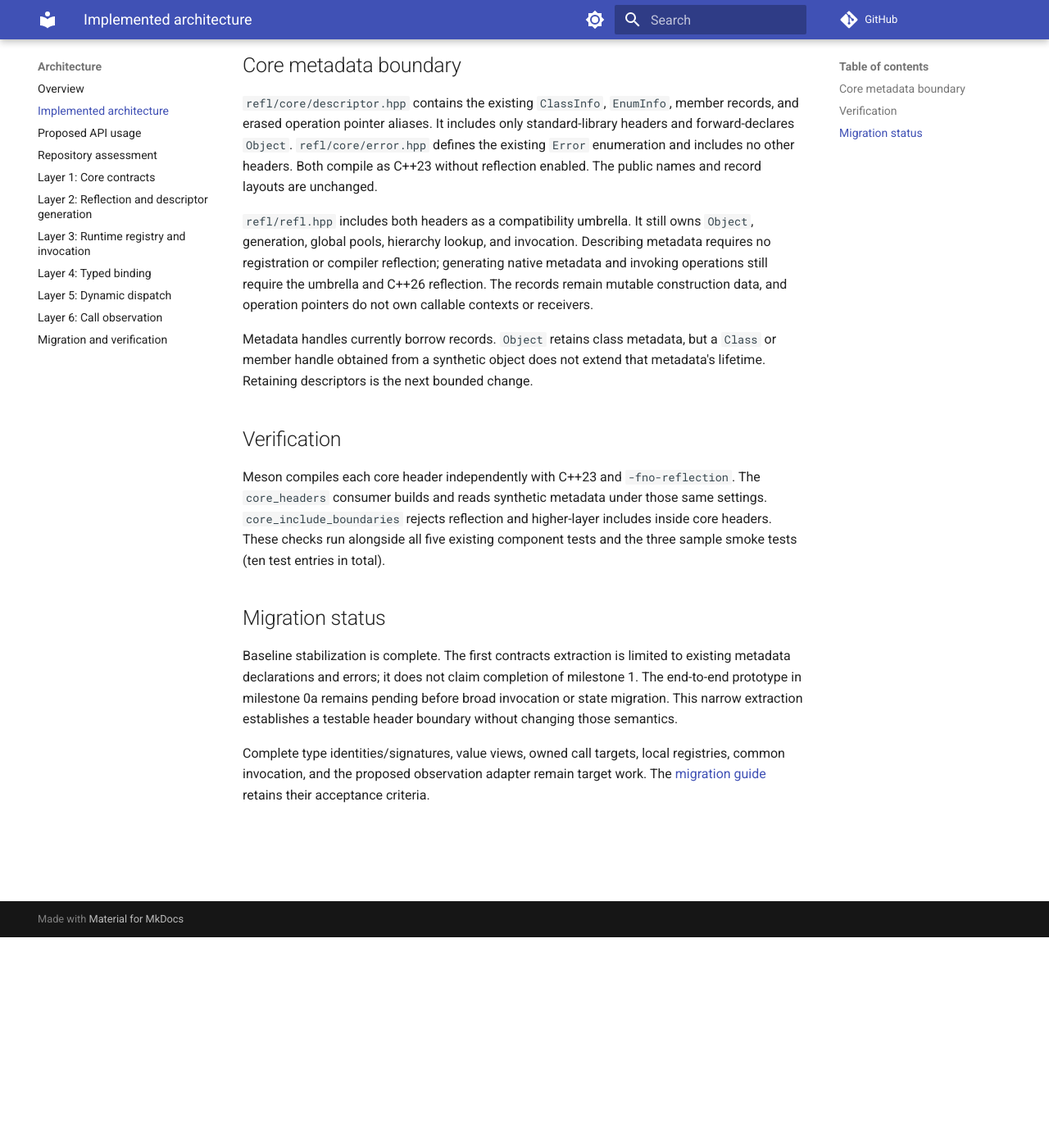
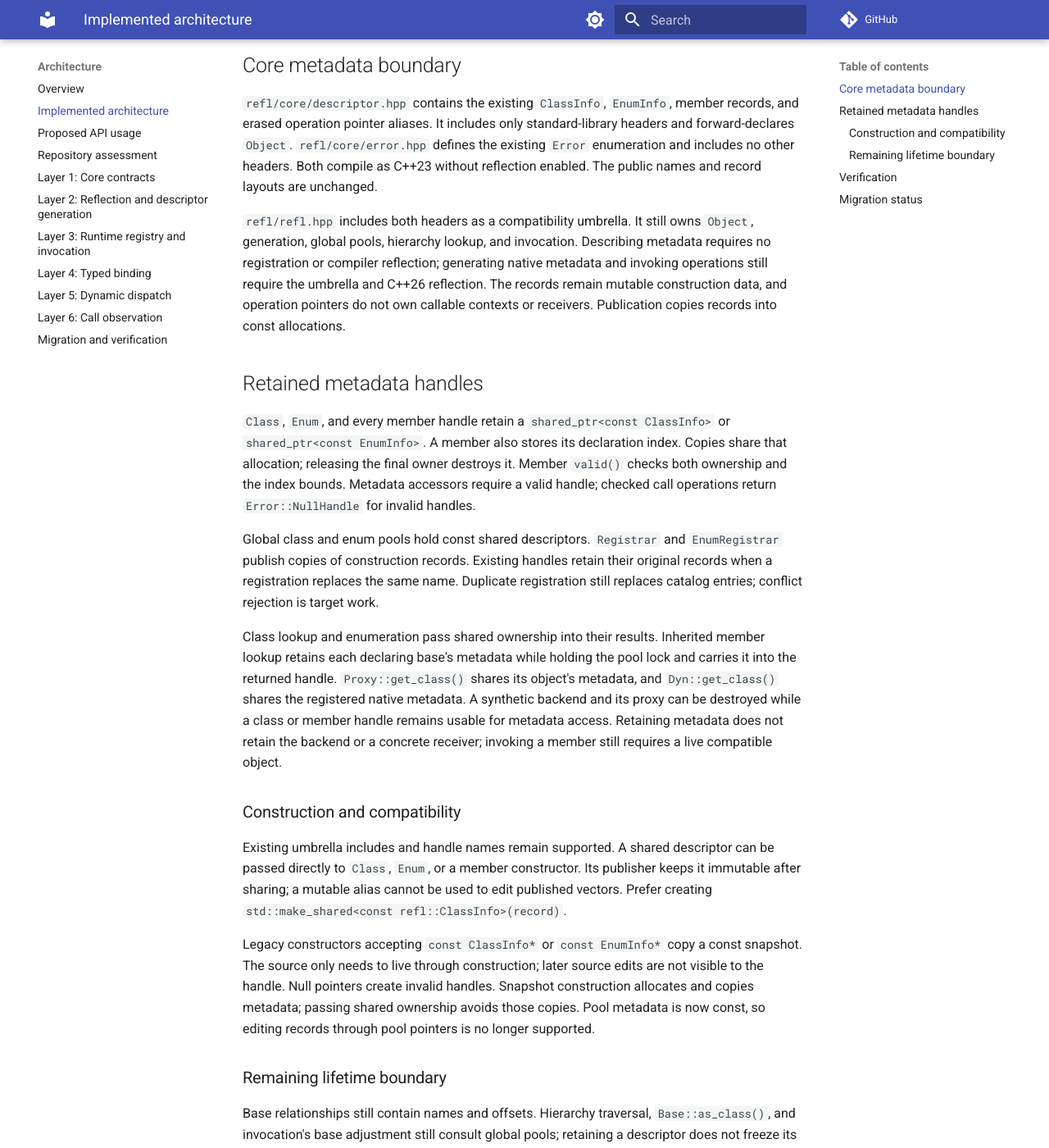
Before and after one commit to w2xel/refl, an MkDocs documentation site: the page built from docs/content/architecture/current-state.md, in a window 1280 px wide and 1400 px high, scrolled down 257 px. Shown: the whole window at 82% size. Built offline with MkDocs 1.6.1 and Material for MkDocs 9.7.7, drawn with Linux system fonts in a browser that asks for light colours; comment, search, counter and statistics services are not loaded; some of the changed text lies outside the part shown.

Commit message:
fix: retain immutable metadata in runtime handles

```diff
--- a/docs/content/architecture/current-state.md
+++ b/docs/content/architecture/current-state.md
@@ -16,11 +16,52 @@ reflection enabled. The public names and record layouts are unchanged.
 metadata requires no registration or compiler reflection; generating native
 metadata and invoking operations still require the umbrella and C++26 reflection.
 The records remain mutable construction data, and operation pointers do not own
-callable contexts or receivers.
+callable contexts or receivers. Publication copies records into const allocations.
 
-Metadata handles currently borrow records. `Object` retains class metadata, but a
-`Class` or member handle obtained from a synthetic object does not extend that
-metadata's lifetime. Retaining descriptors is the next bounded change.
+## Retained metadata handles
+
+`Class`, `Enum`, and every member handle retain a `shared_ptr<const ClassInfo>` or
+`shared_ptr<const EnumInfo>`. A member also stores its declaration index. Copies
+share that allocation; releasing the final owner destroys it. Member `valid()`
+checks both ownership and the index bounds. Metadata accessors require a valid
+handle; checked call operations return `Error::NullHandle` for invalid handles.
+
+Global class and enum pools hold const shared descriptors. `Registrar` and
+`EnumRegistrar` publish copies of construction records. Existing handles retain
+their original records when a registration replaces the same name. Duplicate
+registration still replaces catalog entries; conflict rejection is target work.
+
+Class lookup and enumeration pass shared ownership into their results. Inherited
+member lookup retains each declaring base's metadata while holding the pool lock
+and carries it into the returned handle. `Proxy::get_class()` shares its object's
+metadata, and `Dyn::get_class()` shares the registered native metadata. A synthetic
+backend and its proxy can be destroyed while a class or member handle remains
+usable for metadata access. Retaining metadata does not retain the backend or a
+concrete receiver; invoking a member still requires a live compatible object.
+
+### Construction and compatibility
+
+Existing umbrella includes and handle names remain supported. A shared descriptor
+can be passed directly to `Class`, `Enum`, or a member constructor. Its publisher
+keeps it immutable after sharing; a mutable alias cannot be used to edit published
+vectors. Prefer creating `std::make_shared<const refl::ClassInfo>(record)`.
+
+Legacy constructors accepting `const ClassInfo*` or `const EnumInfo*` copy a const
+snapshot. The source only needs to live through construction; later source edits
+are not visible to the handle. Null pointers create invalid handles. Snapshot
+construction allocates and copies metadata; passing shared ownership avoids those
+copies. Pool metadata is now const, so editing records through pool pointers is
+no longer supported.
+
+### Remaining lifetime boundary
+
+Base relationships still contain names and offsets. Hierarchy traversal,
+`Base::as_class()`, and invocation's base adjustment still consult global pools;
+retaining a descriptor does not freeze its transitive hierarchy. Typed dispatch
+internals still use raw selected-operation pointers. This change establishes
+public metadata-handle ownership, not independent registries, owned call targets,
+or concurrent catalog replacement safety for typed dispatch. These remain part
+of the planned registry and invocation migration.
 
 ## Verification
 
@@ -28,15 +69,24 @@ Meson compiles each core header independently with C++23 and `-fno-reflection`.
 The `core_headers` consumer builds and reads synthetic metadata under those same
 settings. `core_include_boundaries` rejects reflection and higher-layer includes
 inside core headers. These checks run alongside all five existing component tests
-and the three sample smoke tests (ten test entries in total).
+and the three sample smoke tests. `metadata_lifetime` verifies each handle kind,
+raw-pointer snapshots, invalid indices, catalog replacement, inherited lookup,
+and native invocation after replacement. The Mockable suite verifies metadata
+survival after backend/proxy destruction and release after the final member.
+The full suite has eleven entries.
+
+Verification on 2026-09-13 uses GCC 16.2, C++26 reflection for existing APIs,
+optimization level 2, warnings as errors, static analysis, and LTO disabled.
+The complete suite and strict MkDocs build pass. Valgrind checks cover the new
+lifetime test and the Dyn, Mockable, and Hooks suites.
 
 ## Migration status
 
 Baseline stabilization is complete. The first contracts extraction is limited to
-existing metadata declarations and errors; it does not claim completion of
-milestone 1. The end-to-end prototype in milestone 0a remains pending before broad
-invocation or state migration. This narrow extraction establishes a testable
-header boundary without changing those semantics.
+existing metadata declarations, errors, and retained public metadata handles; it
+does not claim completion of milestone 1. The end-to-end prototype in milestone 0a remains pending before broad
+invocation or state migration. These narrow changes establish a testable header
+boundary and descriptor ownership without introducing a second invocation engine.
 
 Complete type identities/signatures, value views, owned call targets, local
 registries, common invocation, and the proposed observation adapter remain target
```
Also changed, not shown: docs/content/architecture/assessment.md (+5 -0 lines), docs/content/architecture/contracts.md (+4 -2 lines), docs/content/architecture/migration.md (+6 -3 lines), docs/content/architecture/runtime.md (+12 -1 lines), docs/content/design.md (+8 -6 lines), README.md, 6 other files.
